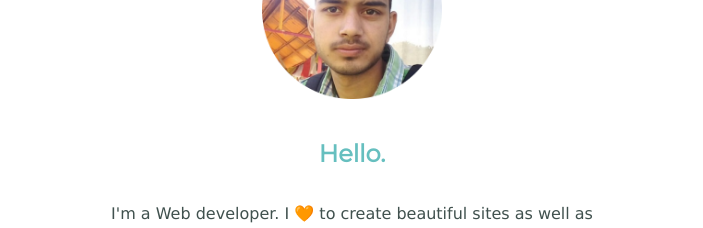
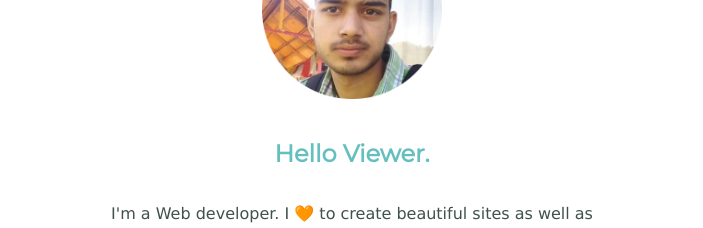
Before and after one commit to Jatin2kumar/cv, a plain HTML site: page index.html in a window 1280 px wide. Shown: the part 1020-1248 px from the top of the page, without its empty margins (288-991 px from the left). Drawn offline with Linux system fonts and the light colour scheme.

Commit message:
Update index.html

```diff
--- a/index.html
+++ b/index.html
@@ -20,7 +20,7 @@
   <div class="middle-container">
     <div class="profile">
       <img class="pic" src="images/Jatin.png" alt="jatin pic">
-      <h2>Hello.</h2>
+      <h2>Hello Viewer.</h2>
       <p>I'm a Web developer. I 🧡 to create beautiful sites as well as software. I work in front end as well as in backend Development.</p>
     </div>
     <hr>
```
